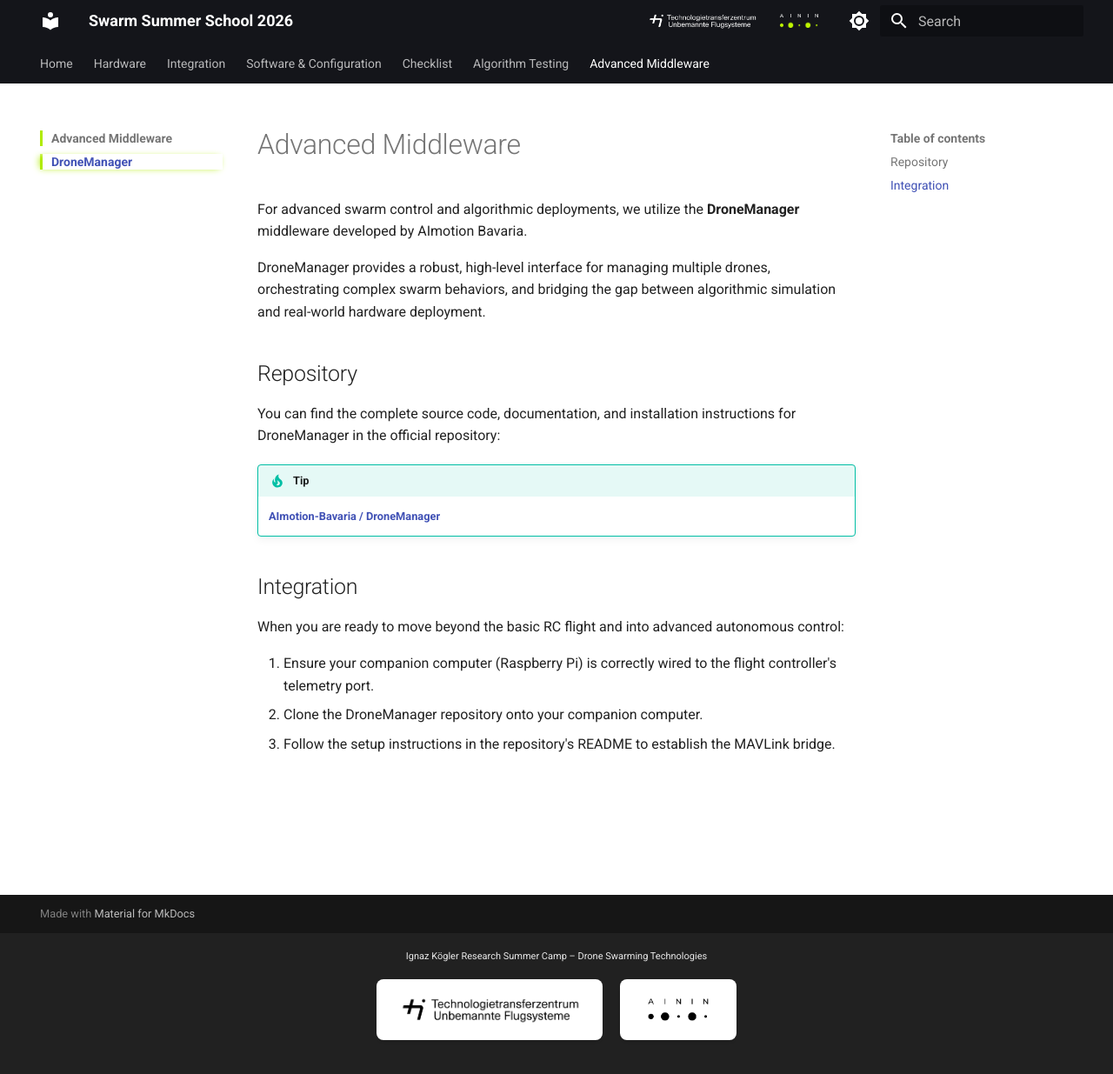
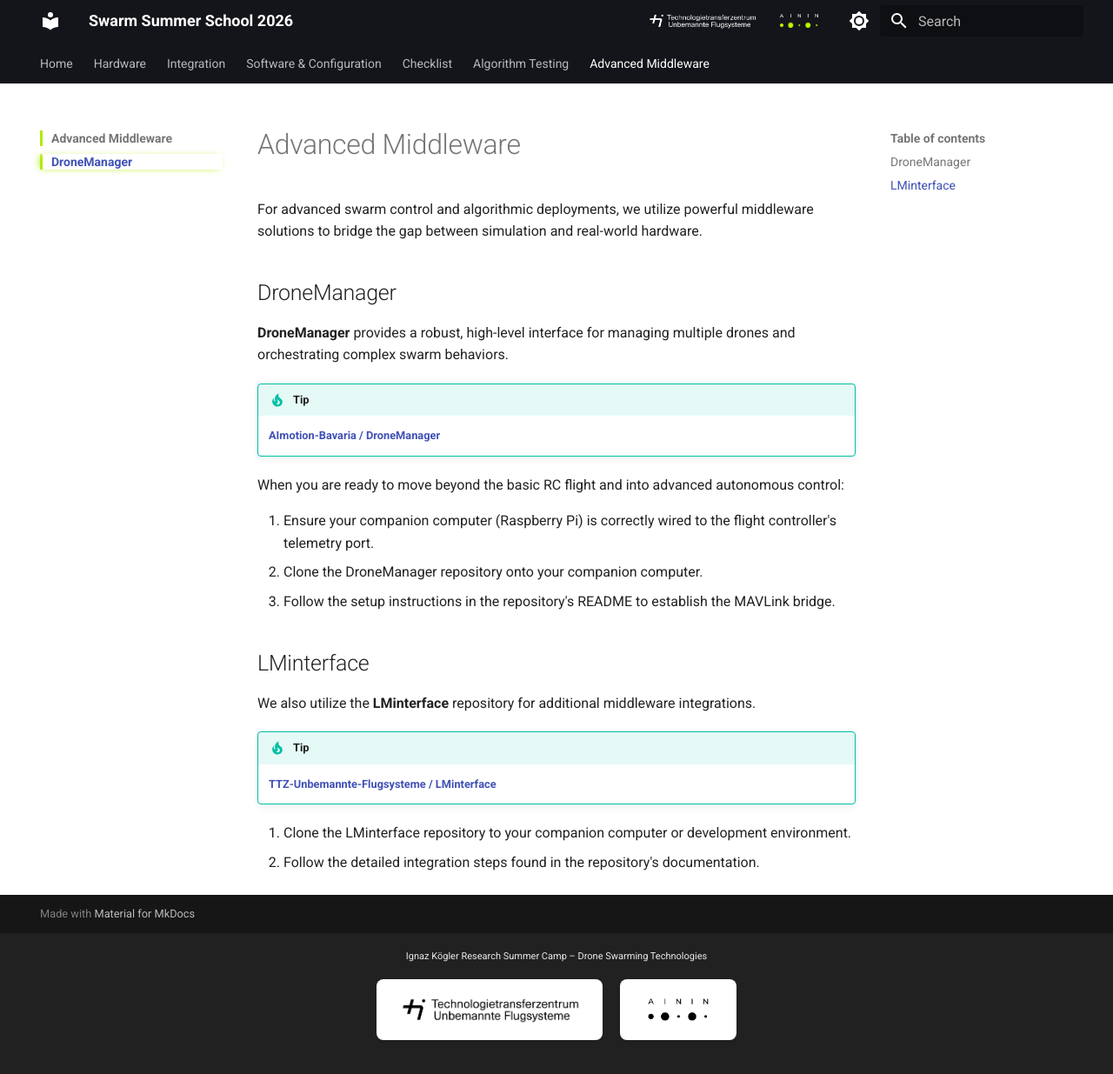
Before and after one commit to TTZ-Unbemannte-Flugsysteme/SwarmSummerSchool_2026, an MkDocs documentation site: the page built from docs/middleware/index.md, in a window 1280 px wide and 1236 px high. Shown: the whole window at 87% size. Built offline with MkDocs 1.6.1 and Material for MkDocs 9.7.7, drawn with Linux system fonts in a browser that asks for light colours.

Commit message:
docs: add LMinterface to advanced middleware section

```diff
--- a/docs/middleware/index.md
+++ b/docs/middleware/index.md
@@ -1,20 +1,26 @@
 # Advanced Middleware
 
-For advanced swarm control and algorithmic deployments, we utilize the **DroneManager** middleware developed by AImotion Bavaria.
+For advanced swarm control and algorithmic deployments, we utilize powerful middleware solutions to bridge the gap between simulation and real-world hardware.
 
-DroneManager provides a robust, high-level interface for managing multiple drones, orchestrating complex swarm behaviors, and bridging the gap between algorithmic simulation and real-world hardware deployment.
+## DroneManager
 
-## Repository
-
-You can find the complete source code, documentation, and installation instructions for DroneManager in the official repository:
+**DroneManager** provides a robust, high-level interface for managing multiple drones and orchestrating complex swarm behaviors.
 
 !!! tip
     **[AImotion-Bavaria / DroneManager](https://github.com/AImotion-Bavaria/DroneManager)**
-
-## Integration
 
 When you are ready to move beyond the basic RC flight and into advanced autonomous control:
 
 1. Ensure your companion computer (Raspberry Pi) is correctly wired to the flight controller's telemetry port.
 2. Clone the DroneManager repository onto your companion computer.
 3. Follow the setup instructions in the repository's README to establish the MAVLink bridge.
+
+## LMinterface
+
+We also utilize the **LMinterface** repository for additional middleware integrations.
+
+!!! tip
+    **[TTZ-Unbemannte-Flugsysteme / LMinterface](https://github.com/TTZ-Unbemannte-Flugsysteme/LMinterface)**
+
+1. Clone the LMinterface repository to your companion computer or development environment.
+2. Follow the detailed integration steps found in the repository's documentation.
```
